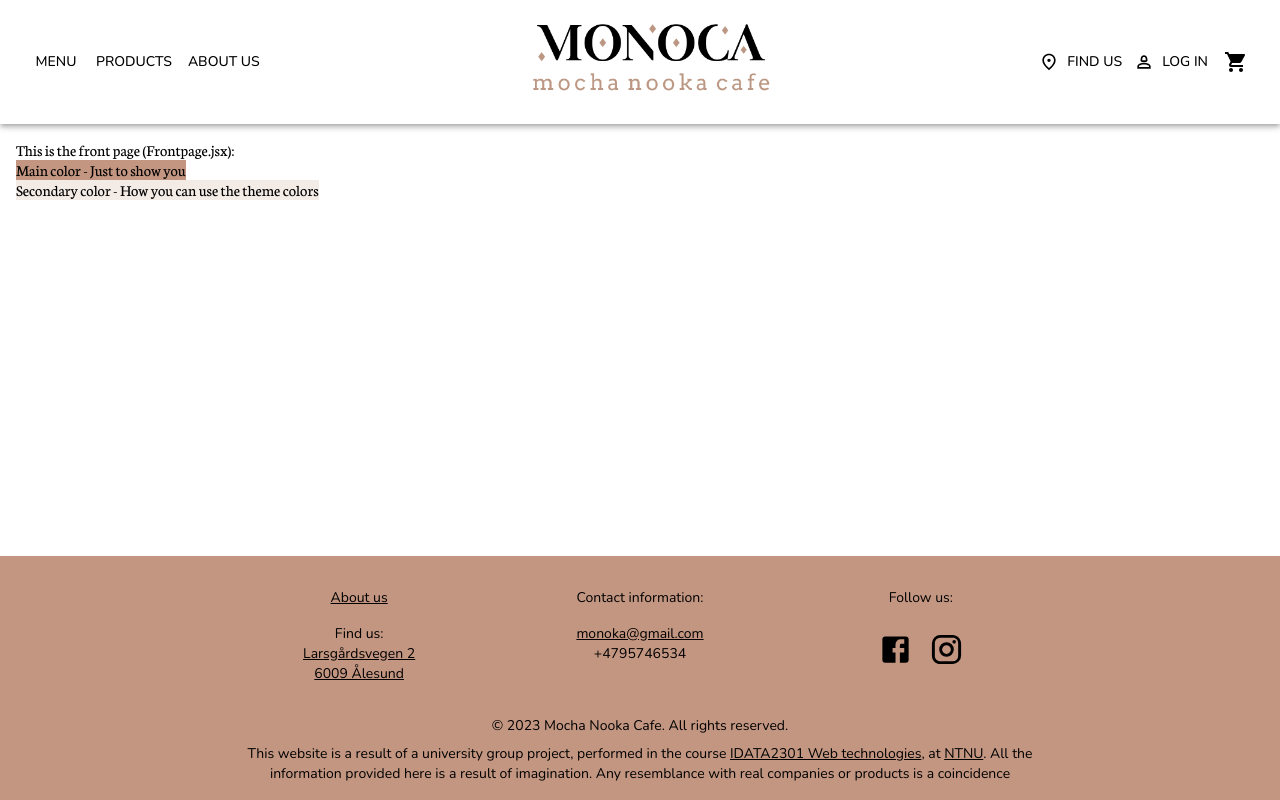
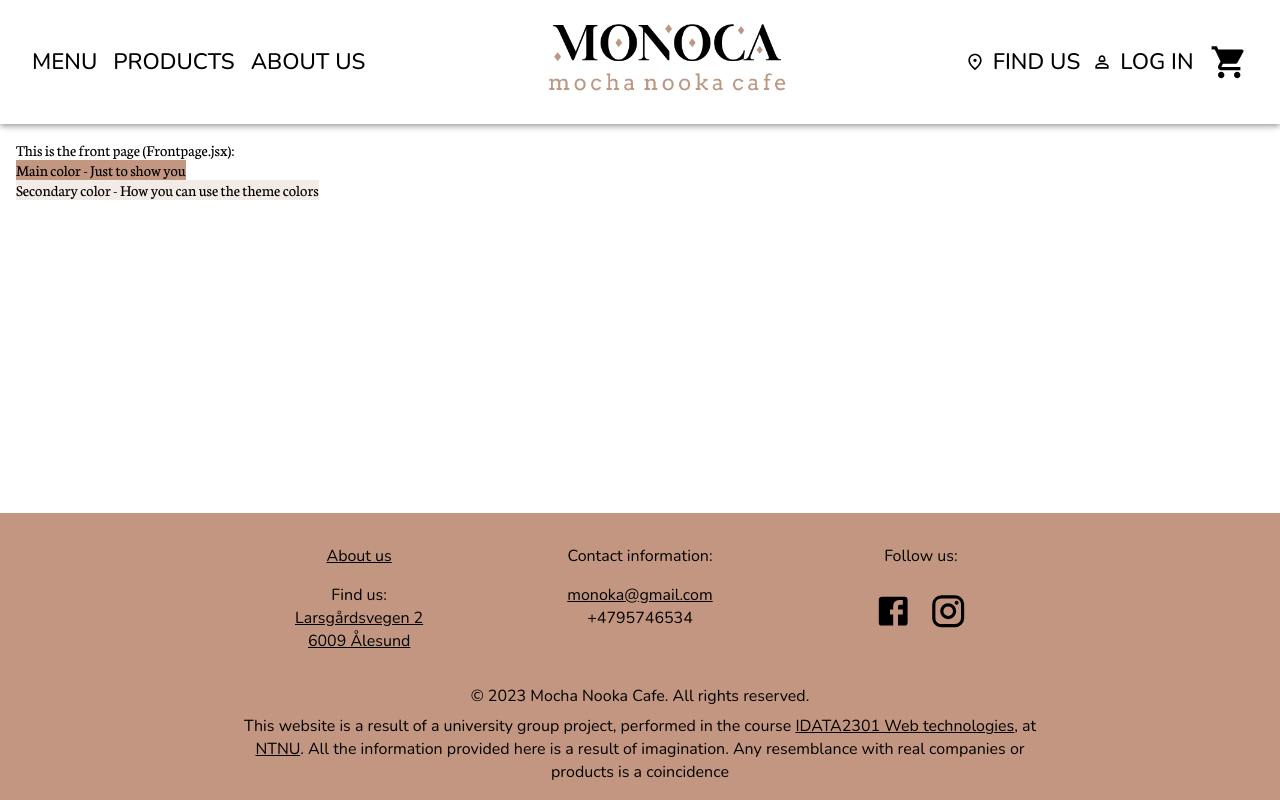
Before and after one commit to ivannakolesnyk/ivannakolesnyk.github.io, a React (Create React App) app in the folder webshop-frontend/: page / in a window 1280 px wide. Built offline with nearby package versions, Linux system fonts and the light colour scheme.

Commit message:
Update theme
1rem is now 10 px, and I gave common sizes to h1, h2, h3, h4, h5, h6. Body1 is now 1.6 rem, body2 is 1 rem, button text is 1.4 rem.

```diff
--- a/webshop-frontend/src/components/Footer.jsx
+++ b/webshop-frontend/src/components/Footer.jsx
@@ -65,7 +65,7 @@ const Footer = () => {
             rel="noreferrer"
             aria-label="Facebook"
           >
-            <FacebookIcon fontSize="large" />
+            <FacebookIcon fontSize="medium" />
           </IconButton>
           <IconButton
             href="https://www.instagram.com/"
@@ -73,7 +73,7 @@ const Footer = () => {
             rel="noreferrer"
             aria-label="Instagram"
           >
-            <InstagramIcon fontSize="large" />
+            <InstagramIcon fontSize="medium" />
           </IconButton>
         </Typography>
       </Grid>
--- a/webshop-frontend/src/components/Navbar.jsx
+++ b/webshop-frontend/src/components/Navbar.jsx
@@ -49,7 +49,7 @@ appealing and responsive to different screen sizes.
     },
   });
 
-  const smallScreenSize = useMediaQuery("(max-width:800px)");
+  const smallScreenSize = useMediaQuery("(max-width:980px)");
 
   /**
 The openHamburgerMenu variable is a boolean that is true if the hamburger
@@ -83,7 +83,7 @@ appealing and responsive to small screens.
 This AppBar shows the Small Screen Appbar if the screen size is below
 800 px, which is the value where there is not enough room for
 all the text on the NavBar. It would generally be used for a
-tablet or a mobile phone. If it's over 800 px it shows the entire
+tablet or a mobile phone. If it's over 980 px it shows the entire
 NavBar, which is meant for computer screens and larger screens.
 */
   return (
@@ -95,7 +95,7 @@ NavBar, which is meant for computer screens and larger screens.
               <img
                 src={coffeeLogo}
                 alt="Monoca logo"
-                style={{ width: "auto", height: "70px", paddingTop: "10px" }}
+                style={{ width: "auto", height: "80px", paddingTop: "10px" }}
               />
             </Link>
             <MenuButton
--- a/webshop-frontend/src/theme.js
+++ b/webshop-frontend/src/theme.js
@@ -18,17 +18,35 @@ export const theme = createTheme({
     },
   },
   typography: {
+    // Set 1 rem to 10 px
+    htmlFontSize: 10,
     fontFamily: "Nunito, sans-serif",
+    h0: {
+      fontSize: "4rem",
+      fontFamily: "Neuton, serif",
+    },
     h1: {
+      fontSize: "3.2rem",
       fontFamily: "Neuton, serif",
     },
     h2: {
+      fontSize: "2.6rem",
       fontFamily: "Neuton, serif",
     },
     h3: {
+      fontSize: "2.2rem",
       fontFamily: "Neuton, serif",
     },
     h4: {
+      fontSize: "2rem",
+      fontFamily: "Neuton, serif",
+    },
+    h5: {
+      fontSize: "1.8rem",
+      fontFamily: "Neuton, serif",
+    },
+    h6: {
+      fontSize: "1.6rem",
       fontFamily: "Neuton, serif",
     },
     primary: {
@@ -36,6 +54,19 @@ export const theme = createTheme({
       color: "#000",
     },
     body2: {
+      fontSize: "1rem",
+      "& a": {
+        color: "#000",
+        textDecoration: "underline",
+        fontFamily: "Nunito, sans-serif",
+        fontSize: "1rem",
+      },
+      "& a:visited": {
+        color: "#000",
+      },
+    },
+    body1: {
+      fontSize: "1.6rem",
       "& a": {
         color: "#000",
         textDecoration: "underline",
@@ -43,13 +74,16 @@ export const theme = createTheme({
       },
       "& a:visited": {
         color: "#000",
+        fontSize: "1.6rem",
       },
     },
-    body1: {
+    button: {
+      fontSize: "1.4rem",
       "& a": {
         color: "#000",
         textDecoration: "underline",
         fontFamily: "Nunito, sans-serif",
+        fontSize: "1.4rem",
       },
       "& a:visited": {
         color: "#000",
```
